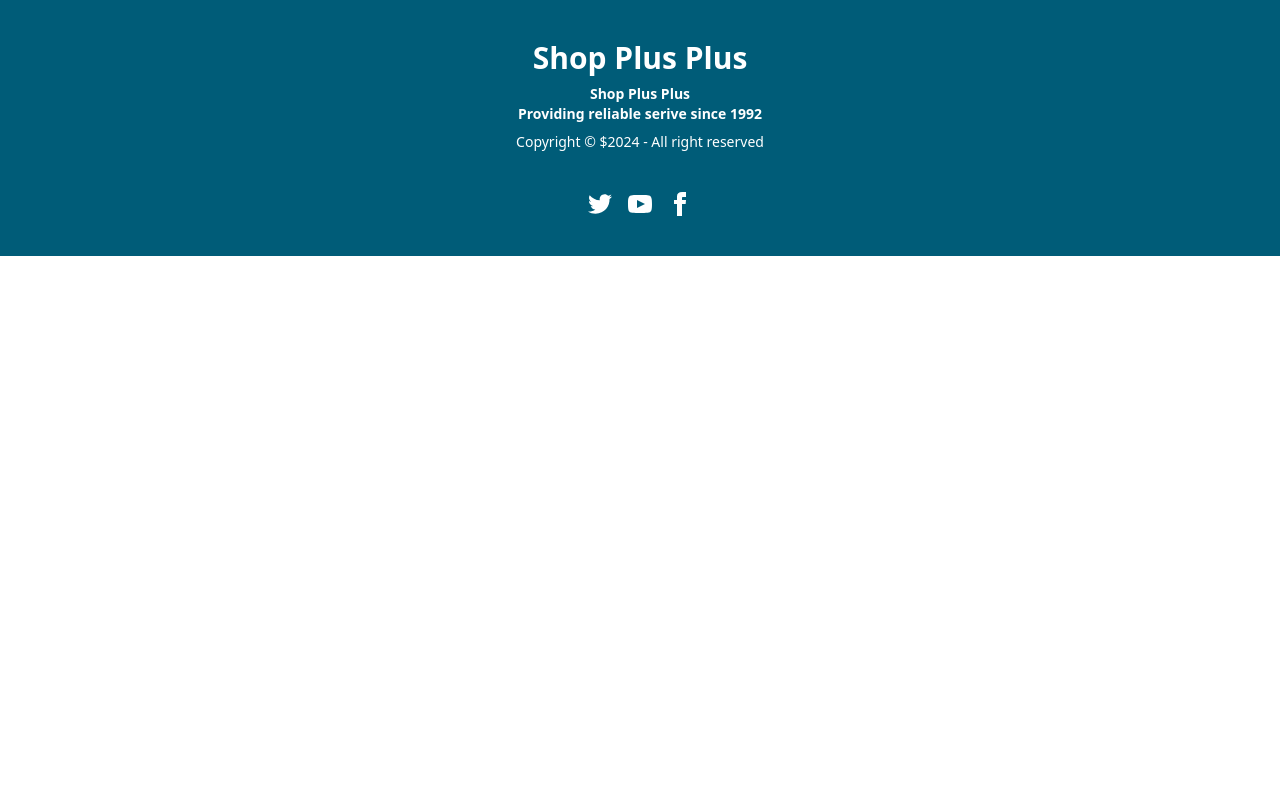
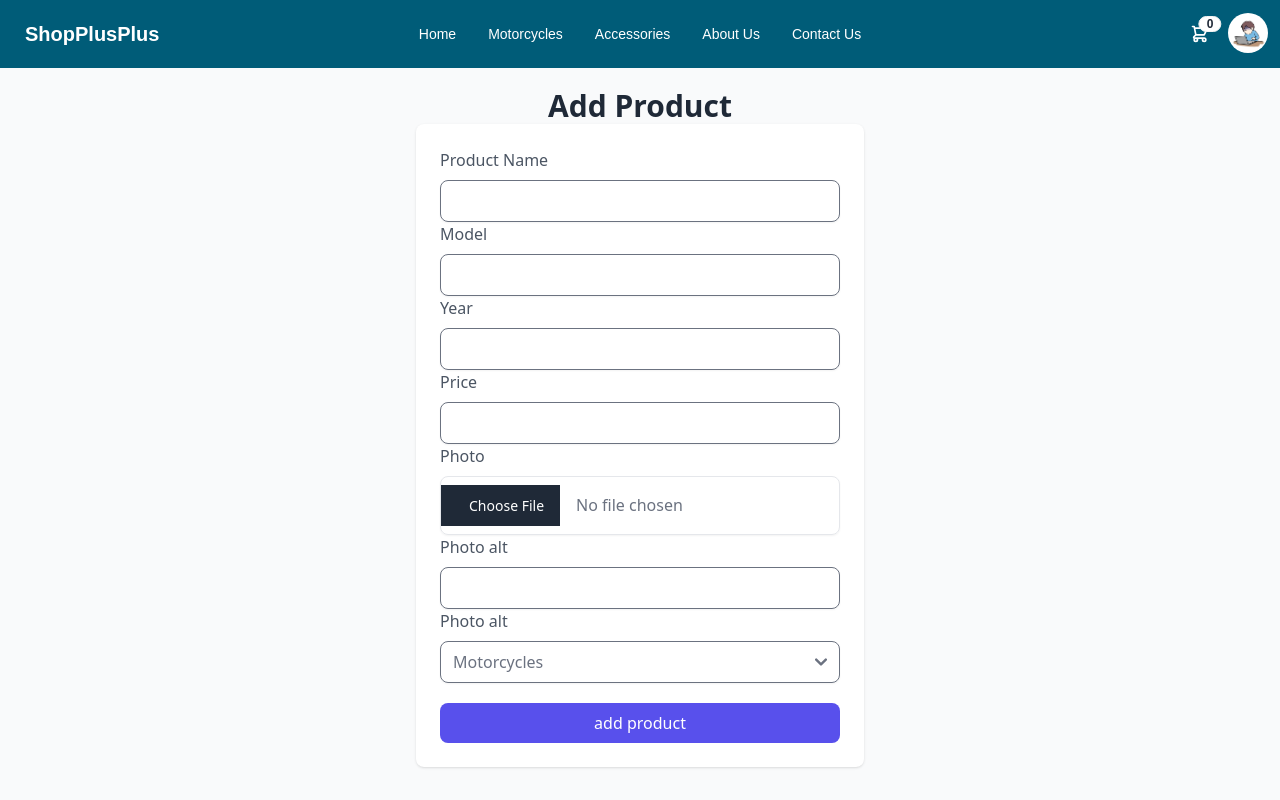
Before and after one commit to Asura-Nea/ShopPlusPlus, a React (Vite) app in the folder front-end/: page /addproduct in a window 1280 px wide. Shown: the top 800 px of the page. Built offline with nearby package versions, Linux system fonts and the light colour scheme; no server answers.

Commit message:
feat: add product page

```diff
--- a/front-end/src/App.jsx
+++ b/front-end/src/App.jsx
@@ -13,6 +13,7 @@ import Tracing from './page/tracing/tracking.jsx';
 import Footer from './components/footer/footer';
 import Login from './page/login/login';
 import SignUp from './page/signUp/signUp.jsx';
+import AddProduct from './page/addproduct/addproduct.jsx';
 import { CartProvider } from './api/addtocart.jsx';
 
 function App() {
@@ -33,6 +34,7 @@ function App() {
               <Route path='tracing' element={<Tracing />} />
               <Route path='login' element={<Login />} />
               <Route path='signup' element={<SignUp />} />
+              <Route path='addproduct' element={<AddProduct />} />
             </Route>
 
           </Routes>
--- a/front-end/src/api/addtocart.jsx
+++ b/front-end/src/api/addtocart.jsx
@@ -100,12 +100,36 @@ export const CartProvider = ({ children }) => {
         } catch (error) {
             console.error(`Error adding card product: ${error}`);
         }
+
+
         setCart([...cart, product]);
 
     };
+    const removeCartItem = async (itemId) => {
+        try {
+            const res = await fetch(`${BASE_URL}/carts/${itemId}`, {
+                method: 'DELETE',
+                headers: {
+                    'Content-Type': 'application/json',
+                },
+            });
+
+            if (!res.ok) {
+                throw new Error(`HTTP error! status: ${res.status}`);
+            }
+
+            const data = await res.json();
+            console.log("Cart item removed successfully:", data);
+            // Update the local state to reflect the removal
+            setCart(cart.filter(item => item.id !== itemId));
+        } catch (error) {
+            console.error(`Error removing cart item: ${error}`);
+        }
+    };
+
 
     return (
-        <CartContext.Provider value={{ cart, addToCart, }}>
+        <CartContext.Provider value={{ cart, addToCart, removeCartItem }}>
             {children}
         </CartContext.Provider>
     );
--- a/front-end/src/page/addproduct/addproduct.jsx
+++ b/front-end/src/page/addproduct/addproduct.jsx
@@ -0,0 +1,95 @@
+export default function addProduct() {
+    return (
+        <main className="w-full h-screen flex flex-row  justify-center bg-gray-50 sm:px-4">
+            <div className="w-full text-gray-600 sm:max-w-md">
+                <div className="text-center">
+                    <div className="mt-5 space-y-2">
+                        <h3 className="text-gray-800 text-2xl font-bold sm:text-3xl">Add Product</h3>
+                    </div>
+                </div>
+                <div className="bg-white shadow p-4 sm:p-6 sm:rounded-lg">
+                    <form
+                        onSubmit={(e) => e.preventDefault()}
+                    >
+                        <div>
+                            <label className="font-medium">
+                                Product Name
+                            </label>
+                            <input
+                                type="text"
+                                required
+                                className="w-full mt-2 px-3 py-2 text-gray-500 bg-transparent outline-none border focus:border-indigo-600 shadow-sm rounded-lg"
+                            />
+                        </div>
+                        <div>
+                            <label className="font-medium">
+                                Model
+                            </label>
+                            <input
+                                type="text"
+                                required
+                                className="w-full mt-2 px-3 py-2 text-gray-500 bg-transparent outline-none border focus:border-indigo-600 shadow-sm rounded-lg"
+                            />
+                        </div>
+                        <div>
+                            <label className="font-medium">
+                                Year
+                            </label>
+                            <input
+                                type="number"
+                                required
+                                className="w-full mt-2 px-3 py-2 text-gray-500 bg-transparent outline-none border focus:border-indigo-600 shadow-sm rounded-lg"
+                            />
+                        </div>
+                        <div>
+                            <label className="font-medium">
+                                Price
+                            </label>
+                            <input
+                                type="number"
+                                required
+                                className="w-full mt-2 px-3 py-2 text-gray-500 bg-transparent outline-none border focus:border-indigo-600 shadow-sm rounded-lg"
+                            />
+                        </div>
+                        <div>
+                            <label className="font-medium">
+                                Photo
+                            </label>
+                            <input
+                                type="file"
+                                required
+                                className="w-full mt-2 px-3 py-2 text-gray-500 bg-transparent outline-none border focus:border-indigo-600 shadow-sm rounded-lg"
+                            />
+                        </div>
+                        <div>
+                            <label className="font-medium">
+                                Photo alt
+                            </label>
+                            <input
+                                type="text"
+                                required
+                                className="w-full mt-2 px-3 py-2 text-gray-500 bg-transparent outline-none border focus:border-indigo-600 shadow-sm rounded-lg"
+                            />
+                        </div>
+                        <div>
+                            <label className="font-medium">
+                                Photo alt
+                            </label>
+                            <select required className="w-full mt-2 px-3 py-2 text-gray-500 bg-transparent outline-none border focus:border-indigo-600 shadow-sm rounded-lg">
+                                <option value="red">Motorcycles</option>
+                                <option value="blue">Accessories</option>
+                            </select>
+
+                        </div>
+                        <button
+                            className="w-full mt-5 px-4 py-2 text-white font-medium bg-indigo-600 hover:bg-indigo-500 active:bg-indigo-600 rounded-lg duration-150"
+                        >
+                            add product
+                        </button>
+                    </form>
+
+                </div>
+            </div>
+        </main >
+    )
+}
--- a/front-end/src/page/cart/cartDetail.jsx
+++ b/front-end/src/page/cart/cartDetail.jsx
@@ -2,7 +2,7 @@
 import { useCart } from "../../api/addtocart";
 
 export default function CartDetail() {
-    const { cart } = useCart();
+    const { cart, removeCartItem } = useCart();
     const total = cart.reduce((acc, item) => acc + item.price * item.quantity, 0);
 
 
@@ -44,7 +44,7 @@ export default function CartDetail() {
                                             <p className="text-gray-500">Qty {product.quantity}</p>
 
                                             <div className="flex">
-                                                <button type="button" className="font-medium text-indigo-600 hover:text-indigo-500">
+                                                <button onClick={() => removeCartItem(product.id)} type="button" className="font-medium text-indigo-600 hover:text-indigo-500">
                                                     Remove
                                                 </button>
                                             </div>
```
Also changed, not shown: 1 other file (tests, documents, lock files or other folders).
